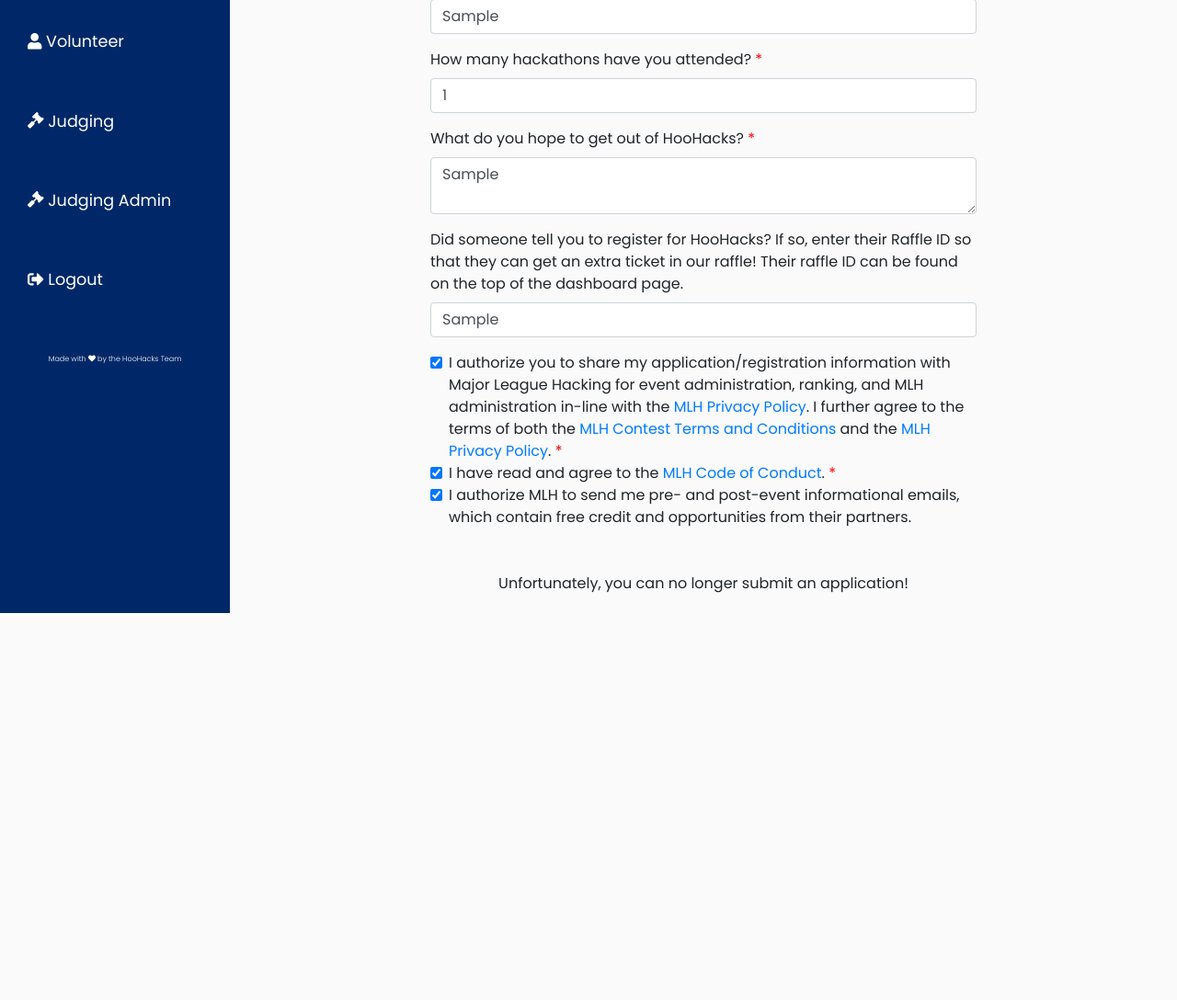
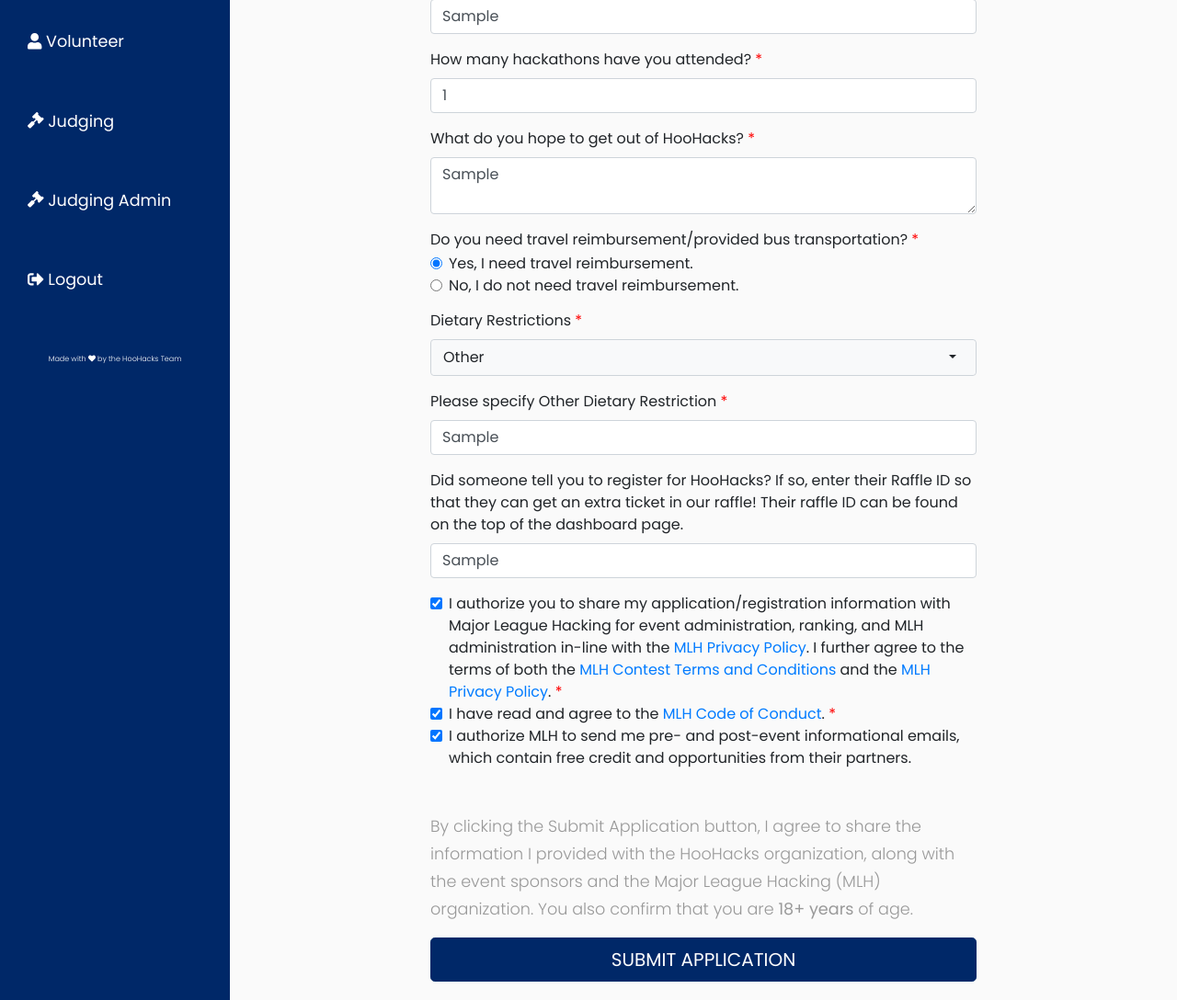
Before and after one commit to rithik/HackX, a Django app: page /application in a window 1280 px wide. Shown: the part 988-2076 px from the top of the page at 92% size. Before the commit the page ends 1655 px from the top, so only its background shows below. Run offline with Django 3.2, Linux system fonts and the light colour scheme; a user stored in the database is signed in; tables that the repository leaves empty hold one stand-in row (values such as "Sample post"); some libraries are stand-ins or nearby versions.

Commit message:
- updated application to include travel and dietary restriction - updated application and confirmation deadline - updated admin user view to reflect application changes - modifed dashboard text

```diff
--- a/administration/models.py
+++ b/administration/models.py
@@ -13,13 +13,13 @@ class Settings(models.Model):
 
     '''
         CODE AS OF 12/08/2022, edited
-            application_submission_deadline = settings.TZ.localize(datetime(2023, 11, 20, 23, 59, 59, 0))
-    application_confirmation_deadline = settings.TZ.localize(datetime(2023, 11, 20, 23, 59, 59, 0))
-    judging_deadline = models.DateTimeField(auto_now_add=True)
+        application_submission_deadline = settings.TZ.localize(datetime(2023, 11, 20, 23, 59, 59, 0))
+        application_confirmation_deadline = settings.TZ.localize(datetime(2023, 11, 20, 23, 59, 59, 0))
+        judging_deadline = models.DateTimeField(auto_now_add=True)
     '''
 
-    application_submission_deadline = models.DateTimeField()
-    application_confirmation_deadline = models.DateTimeField()
+    application_submission_deadline = settings.TZ.localize(datetime(2023, 2, 25, 23, 59, 59, 0))
+    application_confirmation_deadline = settings.TZ.localize(datetime(2023, 3, 4, 23, 59, 59, 0))
     judging_deadline = models.DateTimeField(auto_now_add=True)
 
 
--- a/applications/models.py
+++ b/applications/models.py
@@ -18,6 +18,7 @@ class Application(models.Model):
     describe = models.CharField(max_length=200, default="")
     why = models.CharField(max_length=1800, default="")
     major = models.CharField(max_length=1000, default="")
+    dietary_restriction = models.CharField(max_length=100, default="")
 
     birthday = models.CharField(max_length=1000, default="")
     mlh_rules = models.BooleanField(default=False)
--- a/applications/views.py
+++ b/applications/views.py
@@ -42,6 +42,7 @@ def application(request, msg=''):
             "grad_year": settings.GRADUATION_YEARS,
             "highlight": "application",
             "travel_methods": settings.TRAVEL_METHODS,
+            "dietary_restrictions": settings.DIETARY_RESTRICTIONS,
             "msg": msg,
             "allow": ALLOW
         })
@@ -77,6 +78,11 @@ def application(request, msg=''):
         mlh = request.POST.get('mlh', '')
         mlh_consent = request.POST.get('mlh-consent', '')
         referrer = request.POST.get('referrer', '')
+        dietary_restriction = request.POST.get('dietary-restriction', '')
+        travel = True if request.POST.get('travel', '') == "Yes" else False
+
+        if dietary_restriction == "Other":
+            dietary_restriction = request.POST.get('dietary-other', '')
 
         a.first_name = first_name
         a.last_name = last_name
@@ -89,6 +95,8 @@ def application(request, msg=''):
         a.major = major
         a.hackathons = hackathons
         a.why = why
+        a.dietary_restriction = dietary_restriction
+        a.travel = travel
 
         friends = User.objects.filter(email=base64.b64decode(referrer).decode("utf-8", "ignore"))
         if friends.count() == 1 and friends.first() != u and not a.referrer_locked:
@@ -117,18 +125,6 @@ def application(request, msg=''):
         a.save()
 
         return redirect(application, msg='saved')
-        # render(request, "application.html", {
-        #     "user": u,
-        #     "app": a,
-        #     "schools": settings.SCHOOLS,
-        #     "genders": settings.GENDERS,
-        #     "races": settings.RACES,
-        #     "grad_year": settings.GRADUATION_YEARS,
-        #     "highlight": "application",
-        #     "travel_methods": settings.TRAVEL_METHODS,
-        #     "msg": "Your application has been submitted!",
-        #     "allow": ALLOW
-        # })
 
 @login_required
 def confirmation(request):
--- a/hoohacks/settings.py
+++ b/hoohacks/settings.py
@@ -202,10 +202,10 @@ MAX_NUMBER_TICKETS = 2
 EVENT_NAME = os.environ.get('EVENT_NAME', 'HooHacks')
 
 TZ = timezone('US/Eastern')
-APPLICATION_SUBMISSION_DEADLINE = TZ.localize(datetime.datetime(2024, 2, 20, 23, 59, 59, 0))
+APPLICATION_SUBMISSION_DEADLINE = TZ.localize(datetime.datetime(2023, 2, 25, 23, 59, 59, 0))
 APPLICATION_SUBMISSION_DEADLINE_FMT = APPLICATION_SUBMISSION_DEADLINE.strftime("%B %d, %Y %I:%M:%S %Z")
 
-APPLICATION_CONFIRMATION_DEADLINE = TZ.localize(datetime.datetime(2024, 2, 21, 23, 59, 59, 0))
+APPLICATION_CONFIRMATION_DEADLINE = TZ.localize(datetime.datetime(2023, 3, 4, 23, 59, 59, 0))
 APPLICATION_CONFIRMATION_DEADLINE_FMT = APPLICATION_CONFIRMATION_DEADLINE.strftime("%B %d, %Y %I:%M:%S %Z")
 
 SCHOOLS = []
--- a/templates/application.html
+++ b/templates/application.html
@@ -121,6 +121,49 @@
       placeholder="Tell us why you want to attend HooHacks"
       name="why">{% if app.app_complete %}{{ app.why }}{% endif %}</textarea>
   </div>
+
+
+   <script type="text/javascript">
+      function showInput() {
+        var ddl = document.getElementById("dietary-restriction");
+        var selectedValue = ddl.options[ddl.selectedIndex].value;
+        if (selectedValue == "Other") {
+          document.getElementById("dietary-other-div").style.display = "block";
+          document.getElementById("dietary-other").required = true;
+        } else {
+          document.getElementById("dietary-other-div").style.display = "none";
+          document.getElementById("dietary-other").required = false;
+        }
+      }
+  </script>
+
+ <label for="travel" class="required-field">Do you need travel reimbursement/provided bus transportation?</label>
+ <div class="form-check" style="margin-top: -30px; margin-bottom:-10px;">
+    <br />
+    <input type="radio" class="form-check-input col-xs-2" required name="travel" {% if app.app_complete and app.travel%} checked {% endif %}value="Yes"
+      id="need-travel">Yes, I need travel reimbursement.</input>
+    <br />
+    <input type="radio" class="form-check-input col-xs-2" required name="travel" {% if app.app_complete and not app.travel%} checked {% endif %} value="No"
+      id="need-travel">No, I do not need travel reimbursement.</input>
+  </div>
+  <br />
+
+  <div class="form-group">
+    <label for="dietary-restriction" class="required-field">Dietary Restrictions</label>
+    <br />
+    <select name="dietary-restriction" id="dietary-restriction" onchange="showInput();" required title="Select any Dietary Restrictions" class="selectpicker" data-width="100%">
+      {% for s in dietary_restrictions %}
+      <option id="dietary-{{s}}" value="{{s}}" {% if app.app_complete and s == "Other" and app.dietary_restriction not in dietary_restrictions %} selected {% elif s == app.dietary_restriction %} selected {% endif %}>{{ s }}</option>
+      {% endfor %}
+    </select>
+  </div>
+
+  <div class="form-group" id="dietary-other-div" {% if app.app_complete and app.dietary_restriction in dietary_restrictions %} style="display: none;" {% endif %}>
+    <label for="dietary-other" class="required-field">Please specify Other Dietary Restriction</label>
+    <br />
+    <input type="text" class="form-control" {% if app.app_complete and app.dietary_restriction not in dietary_restrictions %} value="{{ app.dietary_restriction }}" {% endif %} id="dietary-other" placeholder="Dairy, Fish, Fructose" name="dietary-other">
+  </div>
+
 
   <div class="form-group">
     <label for="referrer">Did someone tell you to register for HooHacks? If so, enter their Raffle ID so that they can get an extra ticket in our raffle! Their raffle ID can be found on the top of the dashboard page.</label>
@@ -262,7 +305,8 @@
   <br />
   {% if allow %}
   <p>By clicking the Submit Application button, I agree to share the information I provided with the {{ event_name }}
-    organization, along with the event sponsors and the Major League Hacking (MLH) organization. </p>
+    organization, along with the event sponsors and the Major League Hacking (MLH) organization. You also confirm that you are
+    <b>18+ years</b> of age.</p>
   <button type="submit" class="btn btn-lg btn-primary btn-block text-uppercase" name="button-type" value="application"
     id="submit-app-button">Submit Application</button>
   {% else %}
--- a/templates/dashboard.html
+++ b/templates/dashboard.html
@@ -76,7 +76,7 @@
         <div class="card-body">
           <h4 class="card-title"><center>Refer a friend for free raffle tickets!</h4>
           <p class="card-text" style="color:#212529;">
-            Get yourself 2 free tickets and the friend you refer 1 free ticket for our raffle, where we are giving away an Xbox, Powerbeats, and more. Here are instructions on how:
+            Get yourself 2 free tickets and the friend you refer 1 free ticket for our raffle, where we are giving away exciting prices. Here are instructions on how:
             <ol type="1">
                 <li>Make sure you have applied, been accepted, and confirmed that you are coming to HooHacks.</li>
                 <li>Tell your friend to apply for HooHacks by linking them to <a href="https://hoohacks.io/apply" style="color:blue">hoohacks.io/apply</a>!</li>
--- a/users/views.py
+++ b/users/views.py
@@ -25,8 +25,8 @@ def setup(request):
     if len(Settings.objects.all()) == 0:
         tz = settings.TZ
         Settings.objects.create(
-            application_submission_deadline=datetime(2023, 11, 20, 23, 59, 59, 0),
-            application_confirmation_deadline=datetime(2023, 11, 20, 23, 59, 59, 0),
+            application_submission_deadline=datetime(2023, 2, 25, 23, 59, 59, 0),
+            application_confirmation_deadline=datetime(2023, 3, 4, 23, 59, 59, 0),
             judging_deadline=datetime.now()
         )
         o = Organization.objects.create(name="Organizers")
```
Also changed, not shown: templates/admin-users.html (+5 -8 lines), administration/migrations/0003_alter_settings_application_confirmation_deadline_and_more.py (added), administration/migrations/0004_remove_settings_application_confirmation_deadline_and_more.py (added), applications/migrations/0011_application_dietary_restriction.py (added).
